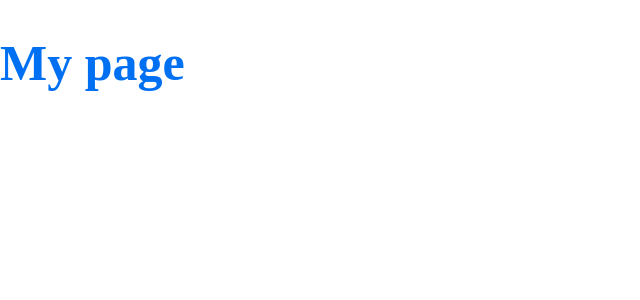
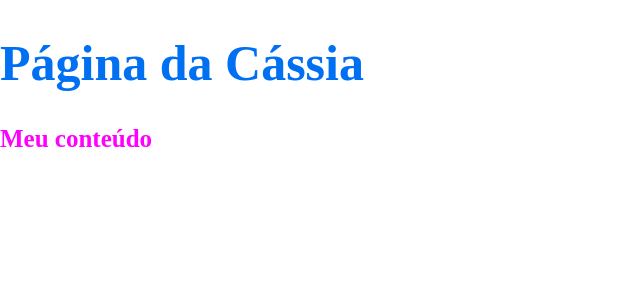
Before and after one commit to CassiaDeny/instalura-base, a Next.js app: page / in a window 1280 px wide. Shown: the top 300 px of the page, without its empty margins (0-640 px from the left). Built offline with nearby package versions, Linux system fonts and the light colour scheme.

Commit message:
Add custom texts

```diff
--- a/package.json
+++ b/package.json
@@ -3,7 +3,8 @@
   "scripts": {
     "dev": "next",
     "build": "next build",
-    "start": "next start"
+    "start": "next start",
+    "export": "next build && next export"
   },
   "dependencies": {
     "next": "latest",
--- a/pages/index.js
+++ b/pages/index.js
@@ -1,10 +1,20 @@
-import styled from 'styled-components'
+import styled from "styled-components";
 
 const Title = styled.h1`
   font-size: 50px;
   color: ${({ theme }) => theme.colors.primary};
-`
+`;
+
+const SubTitle = styled.h2`
+  font-size: 25px;
+  color: magenta;
+`;
 
 export default function Home() {
-  return <Title>My page</Title>
+  return (
+    <>
+      <Title>Página da Cássia</Title>
+      <SubTitle>Meu conteúdo</SubTitle>
+    </>
+  );
 }
```
